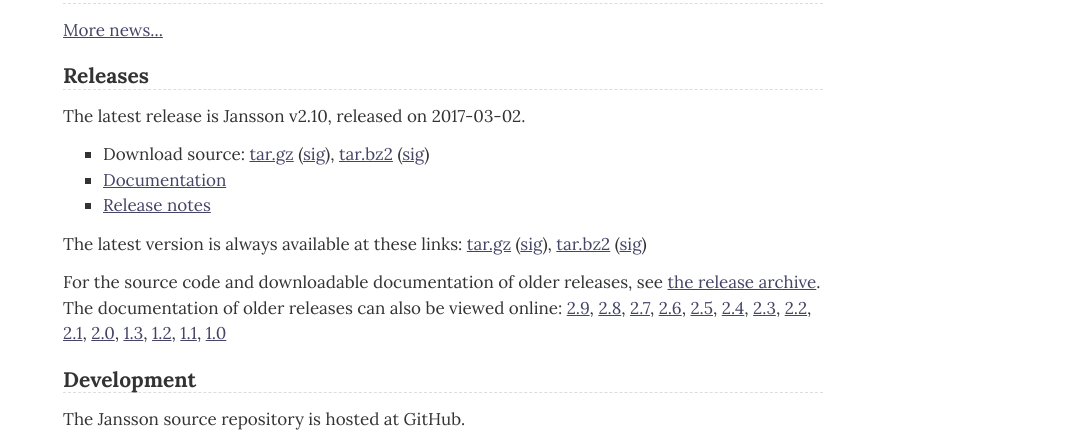
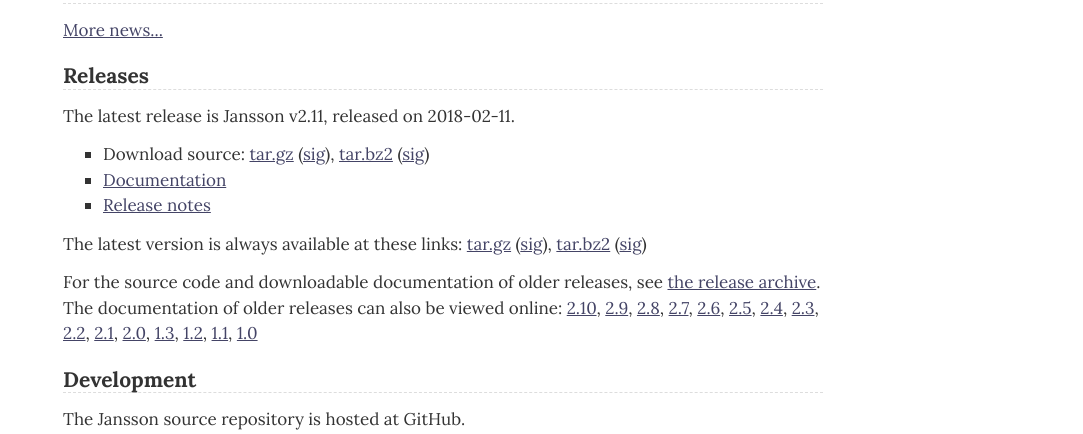
Before and after one commit to akheron/www.digip.org, a Python web app: template templates/jansson/index.html in a window 1280 px wide. Shown: the part 376-810 px from the top of the page, without its empty margins (197-1280 px from the left). Run offline with Jinja, Linux system fonts and the light colour scheme; the template is opened without the code that fills it, so the values that code supplies are empty; some libraries are stand-ins or nearby versions.

Commit message:
Jansson 2.11

```diff
--- a/templates/jansson/index.html
+++ b/templates/jansson/index.html
@@ -43,21 +43,21 @@
 <section>
   <h2>Releases</h2>
   <p>
-    The latest release is Jansson v2.10, released on 2017-03-02.
+    The latest release is Jansson v2.11, released on 2018-02-11.
   </p>
   <ul>
     <li>
       Download source:
-      <a href="/jansson/releases/jansson-2.10.tar.gz">tar.gz</a>
-      (<a href="/jansson/releases/jansson-2.10.tar.gz.asc">sig</a>),
-      <a href="/jansson/releases/jansson-2.10.tar.bz2">tar.bz2</a>
-      (<a href="/jansson/releases/jansson-2.10.tar.bz2.asc">sig</a>)
+      <a href="/jansson/releases/jansson-2.11.tar.gz">tar.gz</a>
+      (<a href="/jansson/releases/jansson-2.11.tar.gz.asc">sig</a>),
+      <a href="/jansson/releases/jansson-2.11.tar.bz2">tar.bz2</a>
+      (<a href="/jansson/releases/jansson-2.11.tar.bz2.asc">sig</a>)
     </li>
     <li>
-      <a href="https://jansson.readthedocs.io/en/2.10/">Documentation</a>
+      <a href="https://jansson.readthedocs.io/en/2.11/">Documentation</a>
     </li>
     <li>
-      <a href="https://jansson.readthedocs.io/en/2.10/changes.html#version-2-10">Release notes</a>
+      <a href="https://jansson.readthedocs.io/en/2.11/changes.html#version-2-11">Release notes</a>
     </li>
   </ul>
   <p>
@@ -72,6 +72,7 @@
     releases, see <a href="/jansson/releases/">the release
     archive</a>. The documentation of older releases can also be
     viewed online:
+    <a href="https://jansson.readthedocs.io/en/2.10/">2.10</a>,
     <a href="https://jansson.readthedocs.io/en/2.9/">2.9</a>,
     <a href="https://jansson.readthedocs.io/en/2.8/">2.8</a>,
     <a href="https://jansson.readthedocs.io/en/2.7/">2.7</a>,
```
Also changed, not shown: 5 other files.
